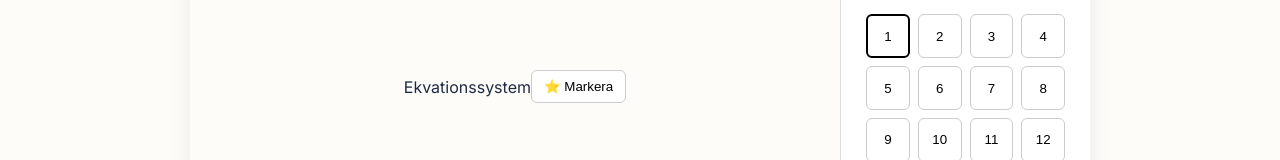
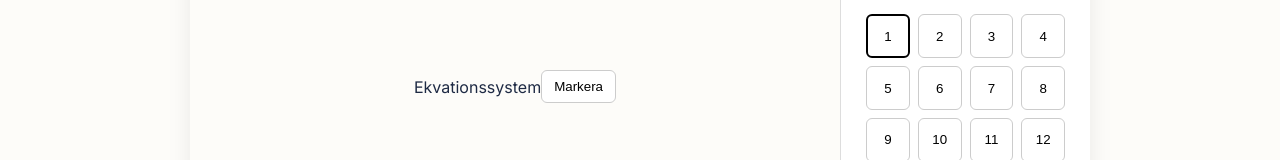
Before and after one commit to MattiasWaern/MatteSida, a React (Vite) app in the folder frontend/: page /Prov in a window 1280 px wide. Both pictures are taken after a click on the button "Starta prov". Shown: the part 328-488 px from the top of the page. Built offline with nearby package versions, Linux system fonts and the light colour scheme.

Commit message:
Update prov.jsx

```diff
--- a/frontend/src/pages/prov.jsx
+++ b/frontend/src/pages/prov.jsx
@@ -16,9 +16,7 @@ function Prov() {
 
     const [timeLeft, setTimeLeft] = useState(60 * 60); // 60 minuter
 
-    /*
-     * Välj frågor till provet
-     */
+
     function startExam() {
         const shuffledQuestions = [...questions]
             .sort(() => Math.random() - 0.5)
@@ -34,9 +32,7 @@ function Prov() {
         setFinished(false);
     }
 
-    /*
-     * Timer
-     */
+
     useEffect(() => {
         if (!started || finished) return;
 
@@ -52,9 +48,7 @@ function Prov() {
         return () => clearInterval(timer);
     }, [started, finished, timeLeft]);
 
-    /*
-     * Omvandla sekunder till MM:SS
-     */
+
     function formatTime(seconds) {
         const minutes = Math.floor(seconds / 60);
         const remainingSeconds = seconds % 60;
@@ -64,9 +58,7 @@ function Prov() {
         ).padStart(2, "0")}`;
     }
 
-    /*
-     * Spara svar
-     */
+
     function handleAnswer(value, answerNumber = 1) {
         setAnswers((previousAnswers) => ({
             ...previousAnswers,
@@ -78,14 +70,10 @@ function Prov() {
         }));
     }
 
-    /*
-     * Hämta aktuell fråga
-     */
+
     const question = examQuestions[currentQuestion];
 
-    /*
-     * Markera / avmarkera fråga
-     */
+
     function toggleMark() {
         setMarkedQuestions((previous) => {
             if (previous.includes(currentQuestion)) {
@@ -98,16 +86,12 @@ function Prov() {
         });
     }
 
-    /*
-     * Rätta hela provet
-     */
+
     function submitExam() {
         setFinished(true);
     }
 
-    /*
-     * Räkna poäng
-     */
+
     function calculateScore() {
         let score = 0;
 
@@ -155,9 +139,7 @@ function Prov() {
         return score;
     }
 
-    /*
-     * STARTSIDA
-     */
+
     if (!started) {
         return (
             <div className="prov-container">
@@ -215,9 +197,7 @@ function Prov() {
         );
     }
 
-    /*
-     * RESULTAT
-     */
+
     if (finished) {
         const score = calculateScore();
 
@@ -339,10 +319,6 @@ function Prov() {
         );
     }
 
-    /*
-     * PROVET
-     */
-
     if (!question) return null;
 
     const currentAnswer = answers[currentQuestion] || {};
@@ -389,7 +365,7 @@ function Prov() {
                                 }
                                 onClick={toggleMark}
                             >
-                                ⭐ Markera
+                                Markera
                             </button>
 
                         </div>
```
